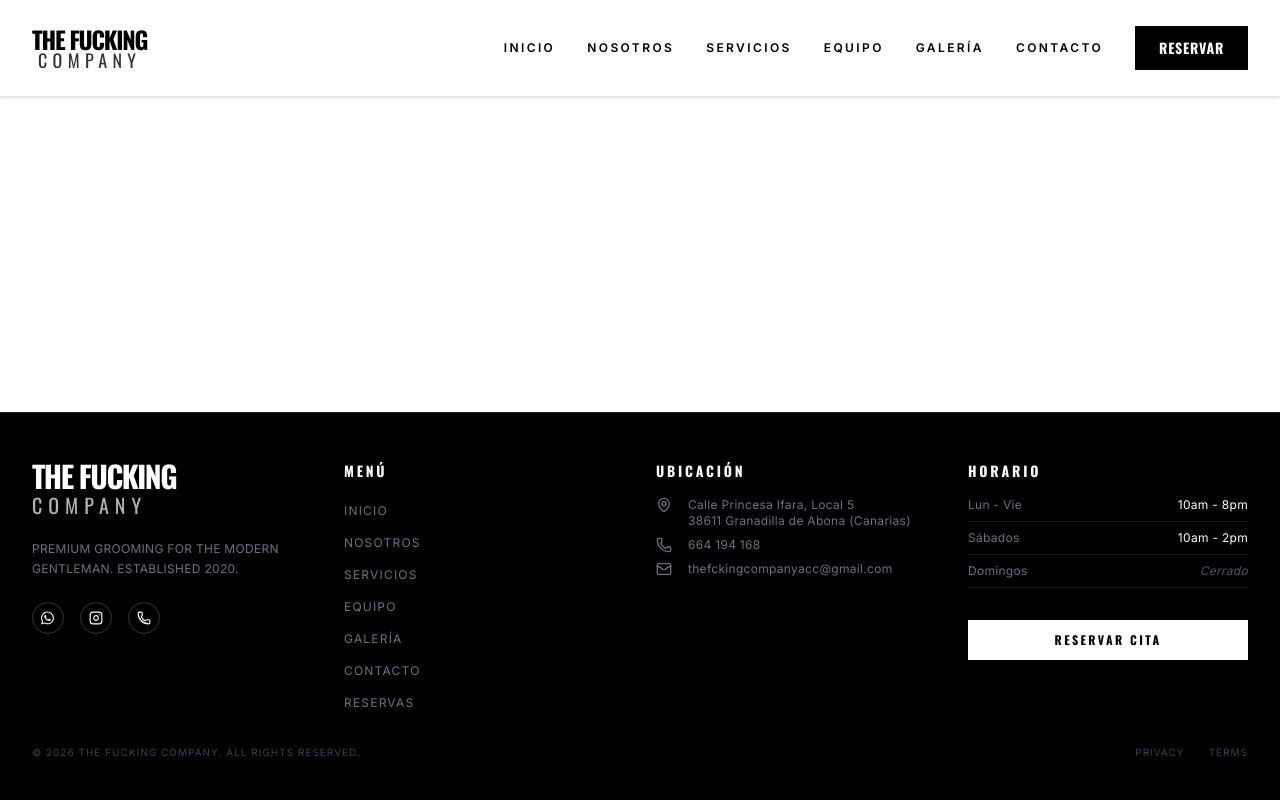
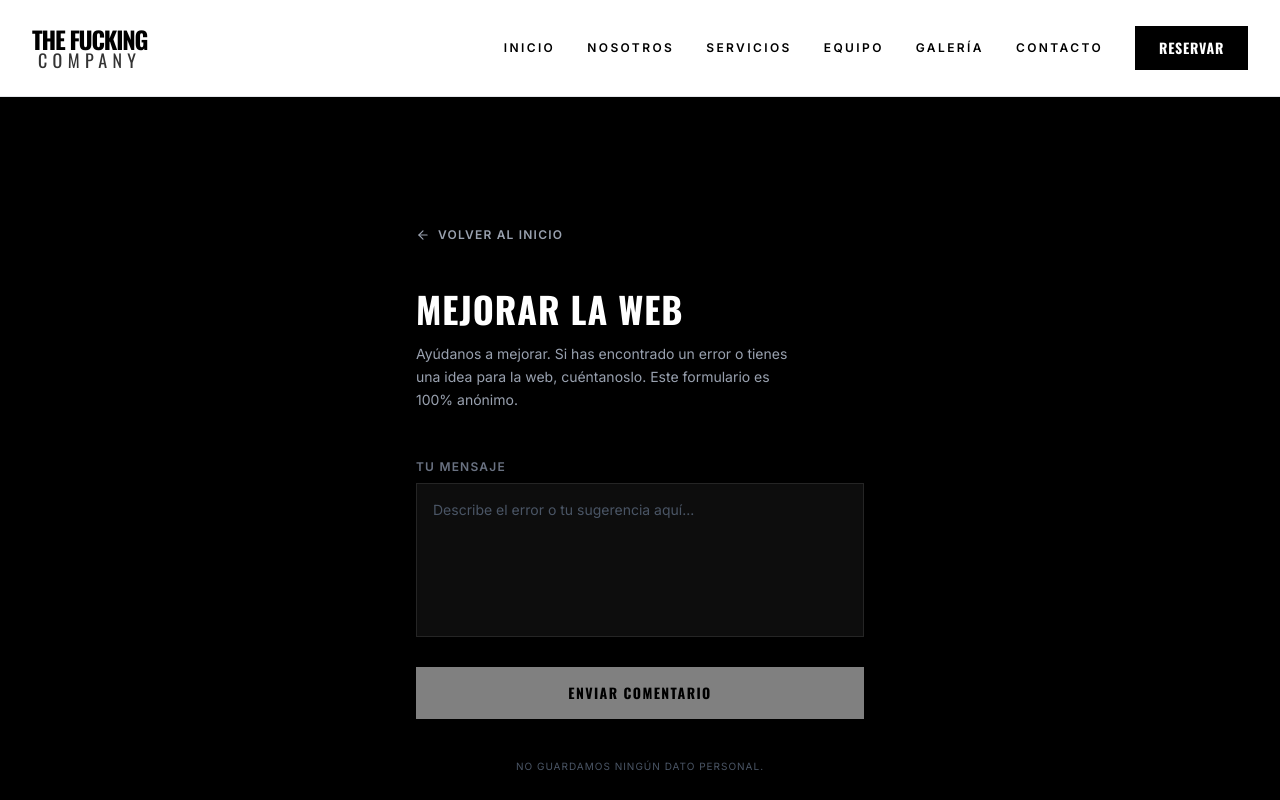
Before and after one commit to thefckingcompany/tfc-web, a React (Vite) app: page /mejorar-web in a window 1280 px wide. Shown: the top 800 px of the page. Built offline with nearby package versions, Linux system fonts and the light colour scheme.

Commit message:
Add anonymous web feedback page and footer link

```diff
--- a/src/App.tsx
+++ b/src/App.tsx
@@ -10,6 +10,7 @@ import Contact from './pages/Contact';
 
 import Gallery from './pages/Gallery';
 import InstallPWA from './pages/InstallPWA';
+import WebFeedback from './pages/WebFeedback';
 
 function App() {
   return (
@@ -26,6 +27,7 @@ function App() {
           <Route path="/blog" element={<div className="min-h-[60vh] flex items-center justify-center text-4xl font-oswald text-white">BLOG (Próximamente)</div>} />
           <Route path="/contacto" element={<Contact />} />
           <Route path="/instalar-app" element={<InstallPWA />} />
+          <Route path="/mejorar-web" element={<WebFeedback />} />
         </Routes>
       </MainLayout>
     </Router>
--- a/src/components/layout/Footer.tsx
+++ b/src/components/layout/Footer.tsx
@@ -124,6 +124,7 @@ export const Footer = () => {
                     <div className="flex gap-6">
                         <Link to="/privacidad" className="text-gray-700 hover:text-gray-400 text-[10px] uppercase tracking-widest transition-colors font-sans">Privacy</Link>
                         <Link to="/legal" className="text-gray-700 hover:text-gray-400 text-[10px] uppercase tracking-widest transition-colors font-sans">Terms</Link>
+                        <Link to="/mejorar-web" className="text-gray-700 hover:text-gray-400 text-[10px] uppercase tracking-widest transition-colors font-sans border-l border-gray-800 pl-6">Feedback</Link>
                     </div>
                 </div>
             </div>
--- /dev/null
+++ b/src/pages/WebFeedback.tsx
@@ -0,0 +1,86 @@
+import { ArrowLeft, MessageSquare } from 'lucide-react';
+import { Link } from 'react-router-dom';
+import { useState } from 'react';
+
+const WebFeedback = () => {
+    const [message, setMessage] = useState('');
+    const [submitted, setSubmitted] = useState(false);
+
+    const handleSubmit = (e: React.FormEvent) => {
+        e.preventDefault();
+        // Here you would typically send the data to a backend or service.
+        // For now, we simulate a successful submission.
+        // A real implementation could use Formspree, EmailJS, or a simple mailto link as fallback (though not truly anonymous).
+
+        // Simulating network request
+        setTimeout(() => {
+            setSubmitted(true);
+            setMessage('');
+        }, 500);
+    };
+
+    return (
+        <div className="min-h-screen bg-black text-white pt-32 pb-20 px-6 font-sans">
+            <div className="max-w-md mx-auto">
+                <Link to="/" className="inline-flex items-center text-xs font-bold uppercase tracking-widest mb-12 text-gray-400 hover:text-white transition-colors">
+                    <ArrowLeft className="mr-2" size={14} /> Volver al inicio
+                </Link>
+
+                <h1 className="text-3xl md:text-4xl font-oswald font-bold uppercase mb-4 leading-none text-white">
+                    Mejorar la Web
+                </h1>
+
+                <p className="text-gray-400 text-sm mb-12 leading-relaxed max-w-sm">
+                    Ayúdanos a mejorar. Si has encontrado un error o tienes una idea para la web, cuéntanoslo. Este formulario es 100% anónimo.
+                </p>
+
+                {submitted ? (
+                    <div className="bg-white/10 border border-white/20 rounded-none p-8 text-center animate-fade-in">
+                        <div className="w-12 h-12 bg-white text-black rounded-full flex items-center justify-center mx-auto mb-4">
+                            <MessageSquare size={24} />
+                        </div>
+                        <h3 className="text-xl font-oswald font-bold uppercase mb-2">¡Gracias!</h3>
+                        <p className="text-gray-400 text-sm">Tu comentario ha sido recibido. Trabajaremos en ello.</p>
+                        <button
+                            onClick={() => setSubmitted(false)}
+                            className="mt-6 text-xs font-bold uppercase tracking-widest underline hover:text-gray-300"
+                        >
+                            Enviar otro mensaje
+                        </button>
+                    </div>
+                ) : (
+                    <form onSubmit={handleSubmit} className="space-y-6">
+                        <div>
+                            <label htmlFor="feedback" className="block text-xs font-bold uppercase tracking-widest text-gray-500 mb-2">
+                                Tu Mensaje
+                            </label>
+                            <textarea
+                                id="feedback"
+                                rows={6}
+                                value={message}
+                                onChange={(e) => setMessage(e.target.value)}
+                                placeholder="Describe el error o tu sugerencia aquí..."
+                                className="w-full bg-white/5 border border-white/10 text-white p-4 focus:outline-none focus:border-white/40 transition-colors text-sm placeholder:text-gray-600 rounded-none resize-none"
+                                required
+                            ></textarea>
+                        </div>
+
+                        <button
+                            type="submit"
+                            className="w-full bg-white text-black py-4 font-oswald font-bold uppercase tracking-widest text-sm hover:bg-gray-200 transition-colors disabled:opacity-50 disabled:cursor-not-allowed"
+                            disabled={!message.trim()}
+                        >
+                            Enviar Comentario
+                        </button>
+
+                        <p className="text-[10px] text-gray-600 text-center uppercase tracking-widest mt-4">
+                            No guardamos ningún dato personal.
+                        </p>
+                    </form>
+                )}
+            </div>
+        </div>
+    );
+};
+
+export default WebFeedback;
```
